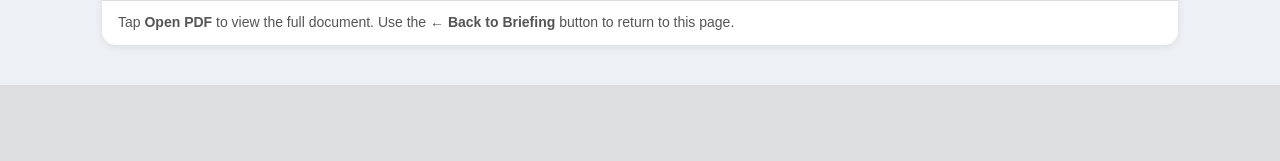
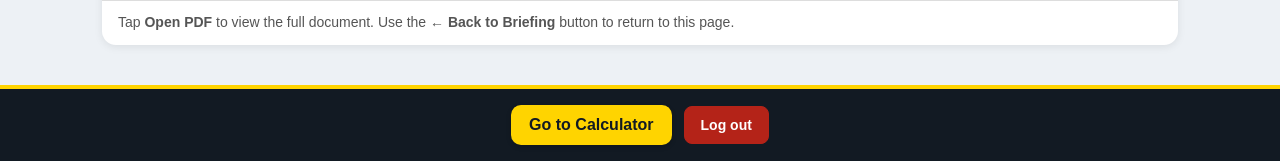
Before and after one commit to idiotplumms/igem-iv-calculator, a Flask app: page / in a window 1280 px wide. Shown: the part 910-1071 px from the top of the page. Before the commit the page ends 995 px from the top, so only its background shows below. Run offline with Flask 3, Linux system fonts and the light colour scheme; the visitor is signed in with stand-in values (Sample User, id 1).

Commit message:
Update slides.html

```diff
--- a/templates/slides.html
+++ b/templates/slides.html
@@ -49,7 +49,7 @@
 
     <div class="slides-top-space"></div>
 
-    <div class="navbar">
+    <div class="navbar slides-top-nav">
 
         <a
             href="{{ url_for('calculator') }}"
@@ -135,6 +135,31 @@
 
     </main>
 
+
+    <div class="navbar">
+
+
+        <a
+            class="nav-button"
+            href="{{ url_for('calculator') }}">
+
+            Go to Calculator
+
+        </a>
+
+
+        <a
+            href="{{ url_for('logout') }}"
+            class="logout-button">
+
+            Log out
+
+        </a>
+
+
+    </div>
+
+
     <script>
 
         if ("serviceWorker" in navigator) {
```
